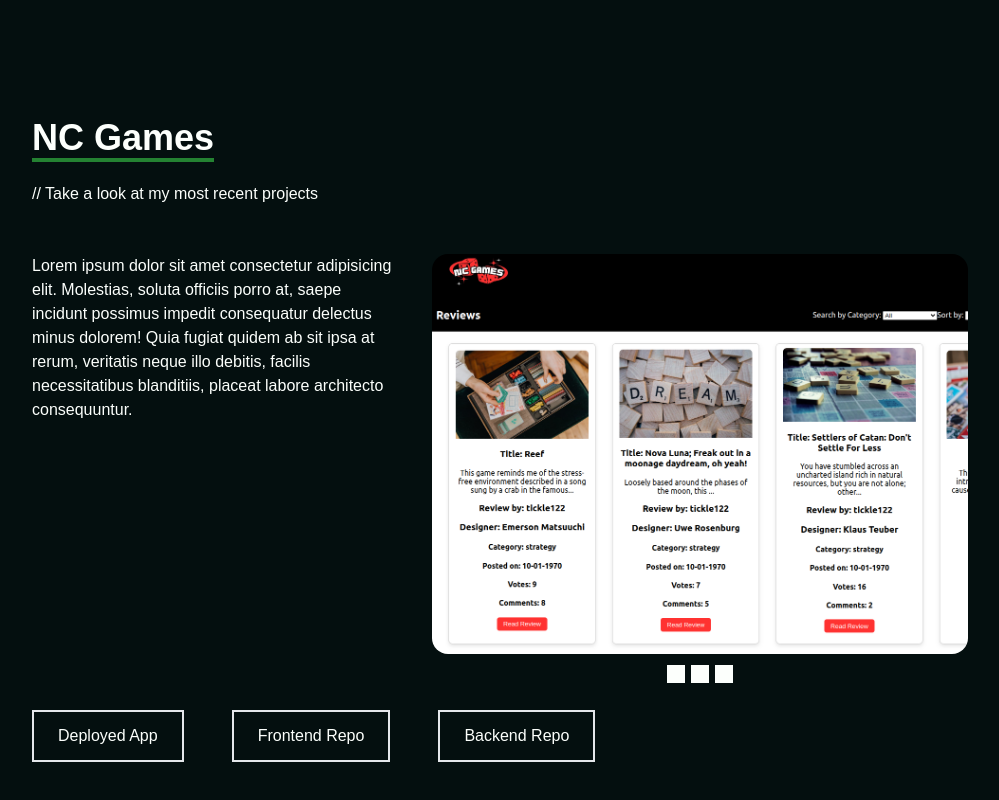
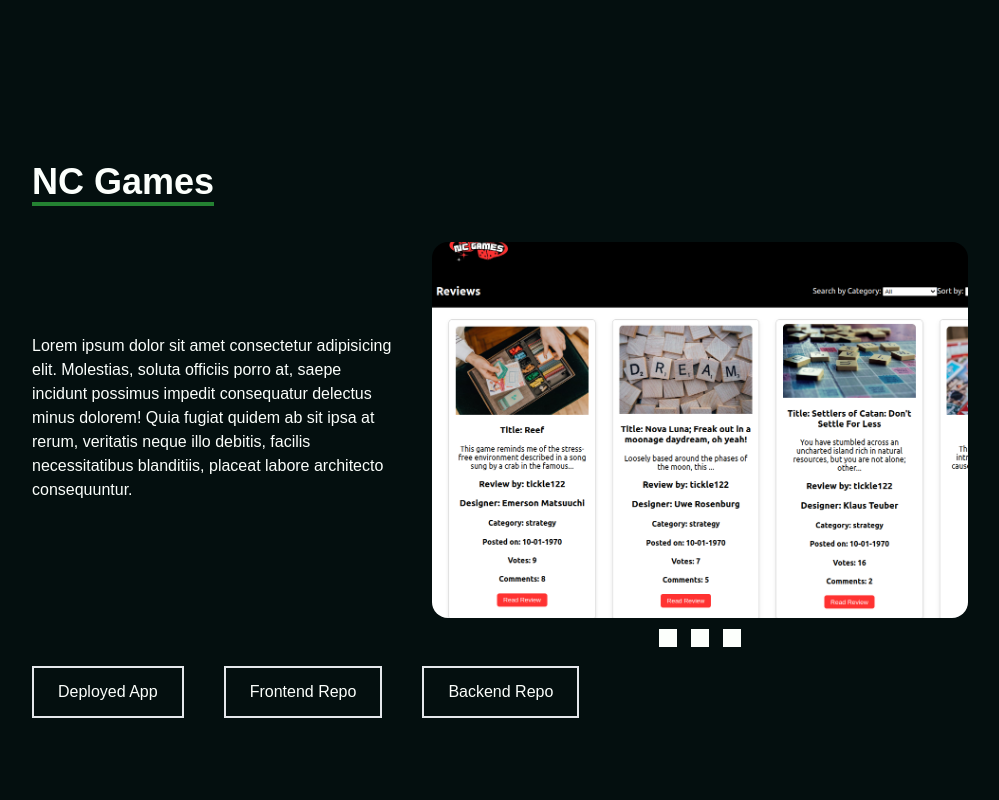
Before and after one commit to Oliver1334/Portfolio-Site-Two, a React (Create React App) app: page / in a window 1280 px wide. Shown: the part 3120-3920 px from the top of the page, without its empty margins (124-1123 px from the left). Built offline with nearby package versions, Linux system fonts and the light colour scheme.

Commit message:
nc games project showcase styling update

```diff
--- a/src/components/NCgames.jsx
+++ b/src/components/NCgames.jsx
@@ -55,14 +55,14 @@
     >
       <div className="max-w-[1000px] mx-auto p-4 flex flex-col justify-center w-full h-full pt-12">
         <div className="pb-8">
-          <p className="text-4xl font-bold inline border-b-4 text-[#FCFFFC] border-[#248232]">
+          <p className="text-4xl font-bold inline border-b-4 text-[#FCFFFC] border-[#248232] ">
             NC Games
           </p>
-          <p className="py-6">// Take a look at my most recent projects</p>
+
 
           {/* body and img div */}
-          <div className="flex flex-col md:flex-row items-center md:items-start py-6">
-            <p className="md:w-1/2">
+          <div className="flex flex-col md:flex-row items-center md:items-center pb-4 pt-4">
+            <p className="md:w-1/2 ">
               {" "}
               Lorem ipsum dolor sit amet consectetur adipisicing elit.
               Molestias, soluta officiis porro at, saepe incidunt possimus
@@ -72,7 +72,7 @@
             </p>
 
             {/* image div */}
-            <div className="max-w-[600px] h-[400px] w-full m-auto relative px-8 group">
+            <div className="max-w-[600px] h-[400px] w-full m-auto relative px-8 group pt-6">
               <div
                 style={{ backgroundImage: `url(${slides[currentIndex].src})` }}
                 className="w-full h-full rounded-2xl bg-center bg-cover duration-500"
@@ -90,7 +90,7 @@
                   <div
                     key={slideIndex}
                     onClick={() => goToSlide(slideIndex)}
-                    className="text-2xl cursor-pointer hover:text-[#2BA84A]"
+                    className="text-2xl text-[#FCFFFC] cursor-pointer hover:text-[#2BA84A] hover:scale-125 duration-300 px-1"
                   >
                     <MdSquare />
                   </div>
@@ -99,7 +99,7 @@
             </div>
           </div>
           {/* buttons */}
-          <div className="flex flex-col md:flex-row justify-left gap-12 pt-8">
+          <div className="flex flex-row justify-center md:justify-start space-x-4 md:gap-6 pt-8">
             <button
               className="text-center mb-2 hover:bg-[#2BA84A] hover:border-[#2BA84A]
                   text-[#FCFFFC] group border-2 px-6 py-3 flex
```
